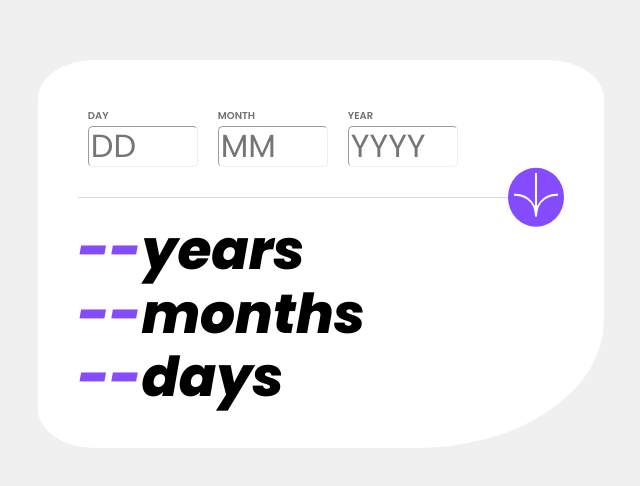
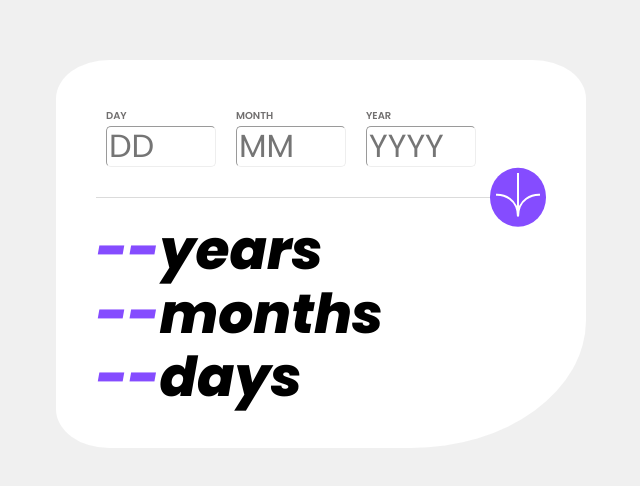
Before and after one commit to GgonzaloCaceres/AgeCalculator, a React (Vite) app: page / in a window 1280 px wide. Shown: the part 146-632 px from the top of the page, without its empty margins (319-959 px from the left). Built offline with nearby package versions, Linux system fonts and the light colour scheme.

Commit message:
fix estilos

```diff
--- a/src/components/AgeCounter/AgeCounter.module.css
+++ b/src/components/AgeCounter/AgeCounter.module.css
@@ -10,7 +10,7 @@
 
 .AgeCounter main {
   padding: 40px;
-  width: 38%;
+  width: 450px;
   background-color: var(--White);
   border-radius: 10% 10% 33% 10%;
 }
```
